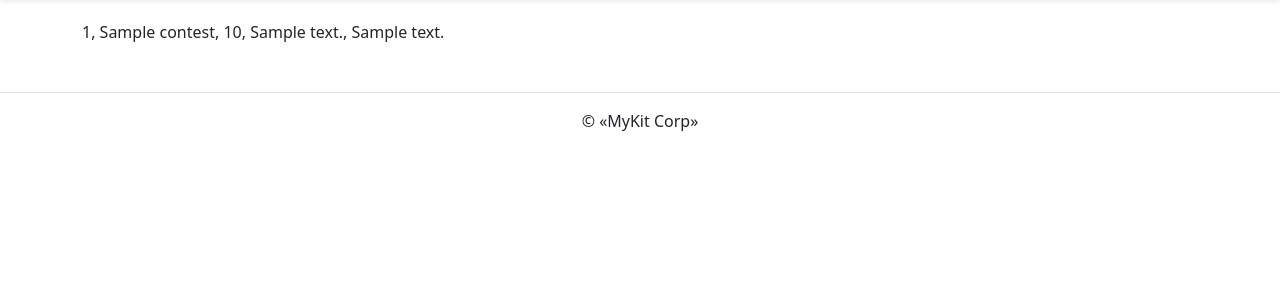
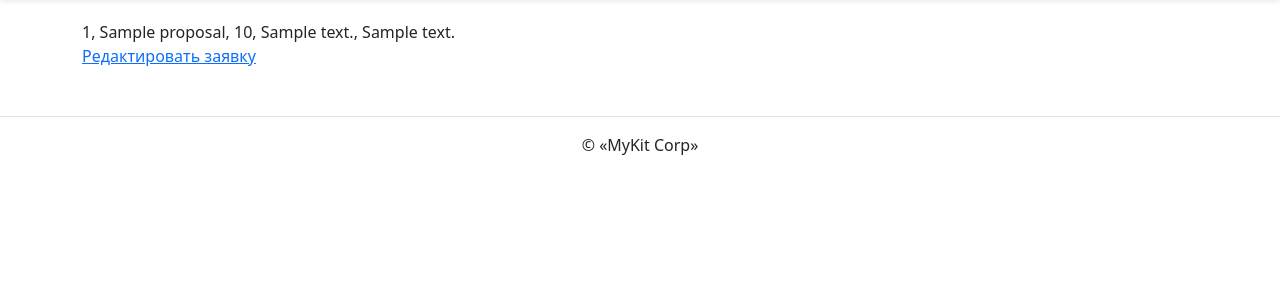
Before and after one commit to AlinaGay/anfisa2sprint2, a Django app: template project/templates/contest/contest_list.html in a window 1280 px wide. Shown: the part 76-376 px from the top of the page. Run offline with Django 4.2, Linux system fonts and the light colour scheme; tables that the repository leaves empty hold one stand-in row (values such as "Sample post"); the template is opened without the code that fills it: values that come from a table or form of the project are taken from there, most other values are stand-ins (such as "Sample title", 1, 10 or a date in 2020); parts of the project's set-up code (start-up, migrations or seed data) failed here and were passed over; some libraries are stand-ins or nearby versions.

Commit message:
Add edit list

```diff
--- a/project/contest/urls.py
+++ b/project/contest/urls.py
@@ -5,6 +5,7 @@ from . import views
 app_name = 'contest'
 
 urlpatterns = [
-    path('', views.proposal_create, name='create'),
+    path('', views.proposal, name='create'),
     path('list/', views.proposal_list, name='list'),
+    path('<int:pk>/edit/', views.proposal, name='edit'),
 ]
--- a/project/templates/contest/contest_list.html
+++ b/project/templates/contest/contest_list.html
@@ -5,9 +5,13 @@
 {% endblock %}
 
 {% block content %}
-    {% for contest in contests %}
-        <div id="{{ contest.id }}" class="item">
-        {{ contest.id }}, {{ contest.title }}, {{ contest.price }}, {{ contest.description }}, {{ contest.comment }}
-        </div>
-    {% endfor %}
+  {% for proposal in contest_proposals %}
+    <div>
+      {{ proposal.id }}, {{ proposal.title }}, {{ proposal.price }},
+      {{ proposal.description }}{% if proposal.comment %}, {{ proposal.comment }}{% endif %}
+      <div>
+        <a href="{% url 'contest:edit' proposal.id %}">Редактировать заявку</a>
+      </div>
+    </div>
+  {% endfor %}
 {% endblock %}
```
Also changed, not shown: project/contest/views.py (+12 -5 lines).
